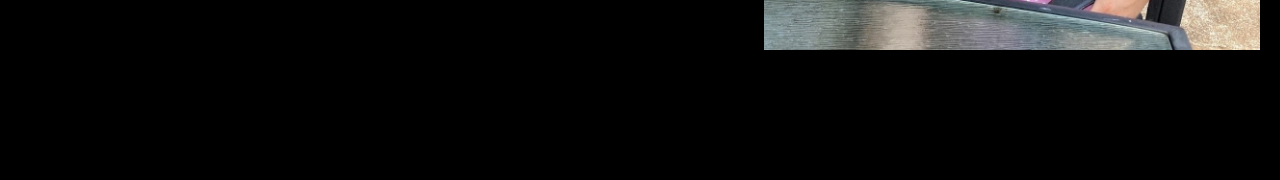
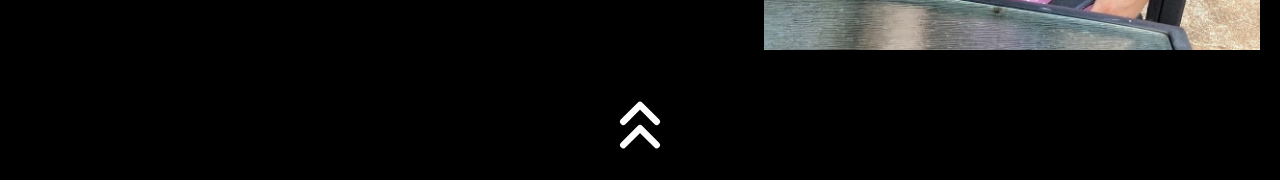
Before and after one commit to Emilyleonella/EmilyPortfolio, a React (Create React App) app: page / in a window 1280 px wide. Shown: the part 1803-1983 px from the top of the page. Before the commit the page ends 1873 px from the top, so only its background shows below. Built offline with nearby package versions, Linux system fonts and the light colour scheme; a web font is replaced by a local one.

Commit message:
made up arrow component and added it to homepage and project page

```diff
--- a/src/App.css
+++ b/src/App.css
@@ -91,6 +91,18 @@ html {
   position: absolute;
   bottom: 5%;
   right: 48.5%;
+  font-size: 11rem;
+  padding: 15px;
+  font-family: "Montserrat", sans-serif;
+}
+
+.up-cont {
+  display: flex;
+  justify-content: center;
+}
+
+.up {
+  color: white;
   font-size: 11rem;
   padding: 15px;
   font-family: "Montserrat", sans-serif;
--- /dev/null
+++ b/src/components/Up.jsx
@@ -0,0 +1,12 @@
+import React from 'react'
+import { FiChevronsUp } from "react-icons/fi";
+
+const Up = () => {
+  return (
+    <div className='up-cont'>
+     <a href='#'><FiChevronsUp className='up'/></a>
+    </div>
+  )
+}
+
+export default Up
--- a/src/pages/Homepage.jsx
+++ b/src/pages/Homepage.jsx
@@ -4,6 +4,7 @@ import heroimage from "../assests/heroImg.jpg";
 import myPic from "../assests/Emily.jpeg";
 import Slider from "../components/Slider";
 import myPic2 from "../assests/Emily2.jpeg";
+import Up from "../components/Up";
 
 const Homepage = () => {
   return (
@@ -21,6 +22,7 @@ const Homepage = () => {
         subtitle={"Hello World"}
         flipped={true}
       />
+      <Up/>
     </div>
   );
 };
--- a/src/pages/Project.jsx
+++ b/src/pages/Project.jsx
@@ -4,6 +4,7 @@ import gateway from "../assests/Gateway_home.png";
 import pennyjuice from "../assests/Pennyjuice.png";
 import ecom from "../assests/ecom.png";
 import AquaAlert from "../assests/AquaAlert.png";
+import Up from "../components/Up";
 
 const Project = () => {
   return (
@@ -30,7 +31,7 @@ const Project = () => {
         link={"https://aquaalert.herokuapp.com/index.html"}
         flipped={true}
       />
-
+    <Up/>
     </div>
   );
 };
--- a/src/partials/_landingpageNav.scss
+++ b/src/partials/_landingpageNav.scss
@@ -94,8 +94,16 @@ list-style: none;
   padding: 15px;
   font-family: 'Montserrat', sans-serif;
 }
-
-
+.up-cont{
+  display: flex;
+  justify-content: center;
+}
+.up{
+    color: white;
+    font-size: 11rem;
+    padding: 15px;
+    font-family: 'Montserrat', sans-serif;
+}
 
 @media screen and (max-width: 820px){
   .navbar{
```
Also changed, not shown: 1 other file (tests, documents, lock files or other folders).
